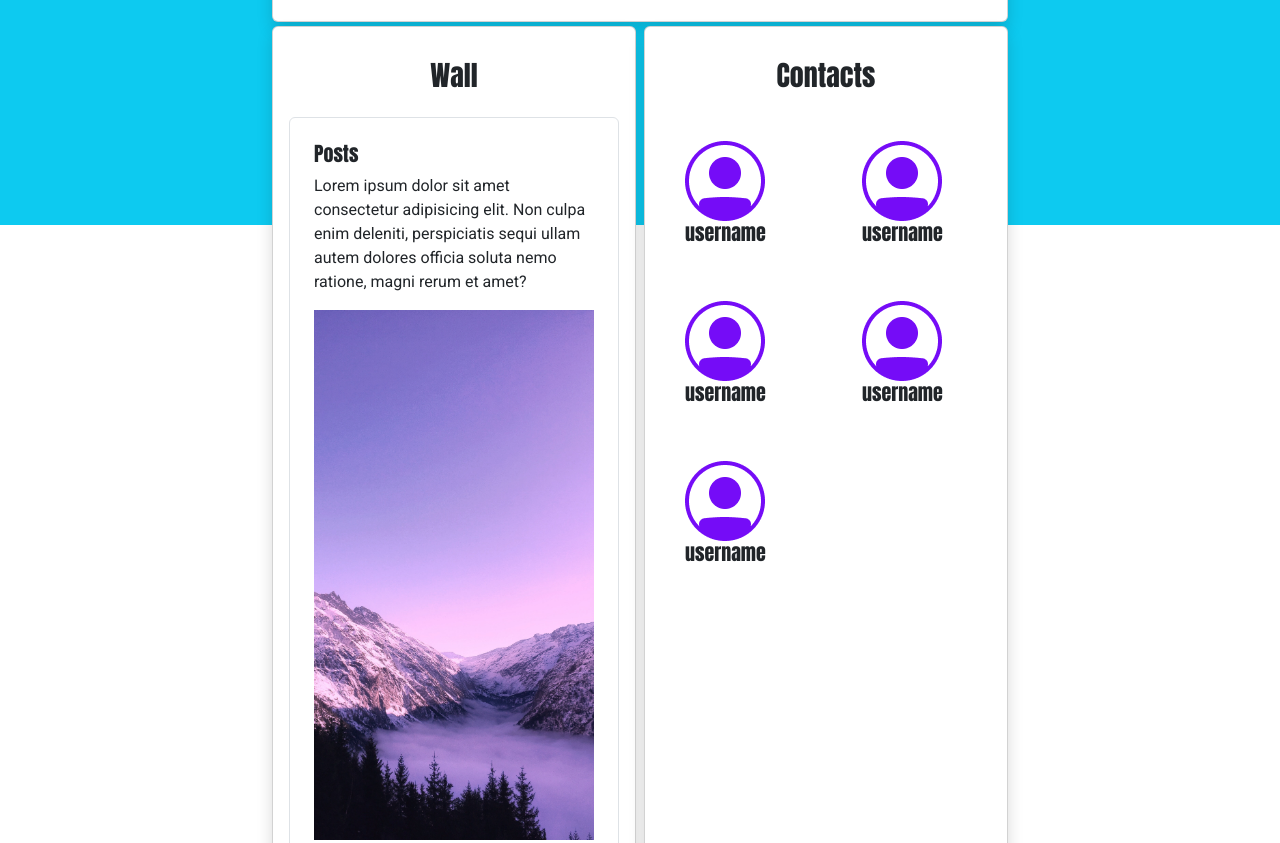
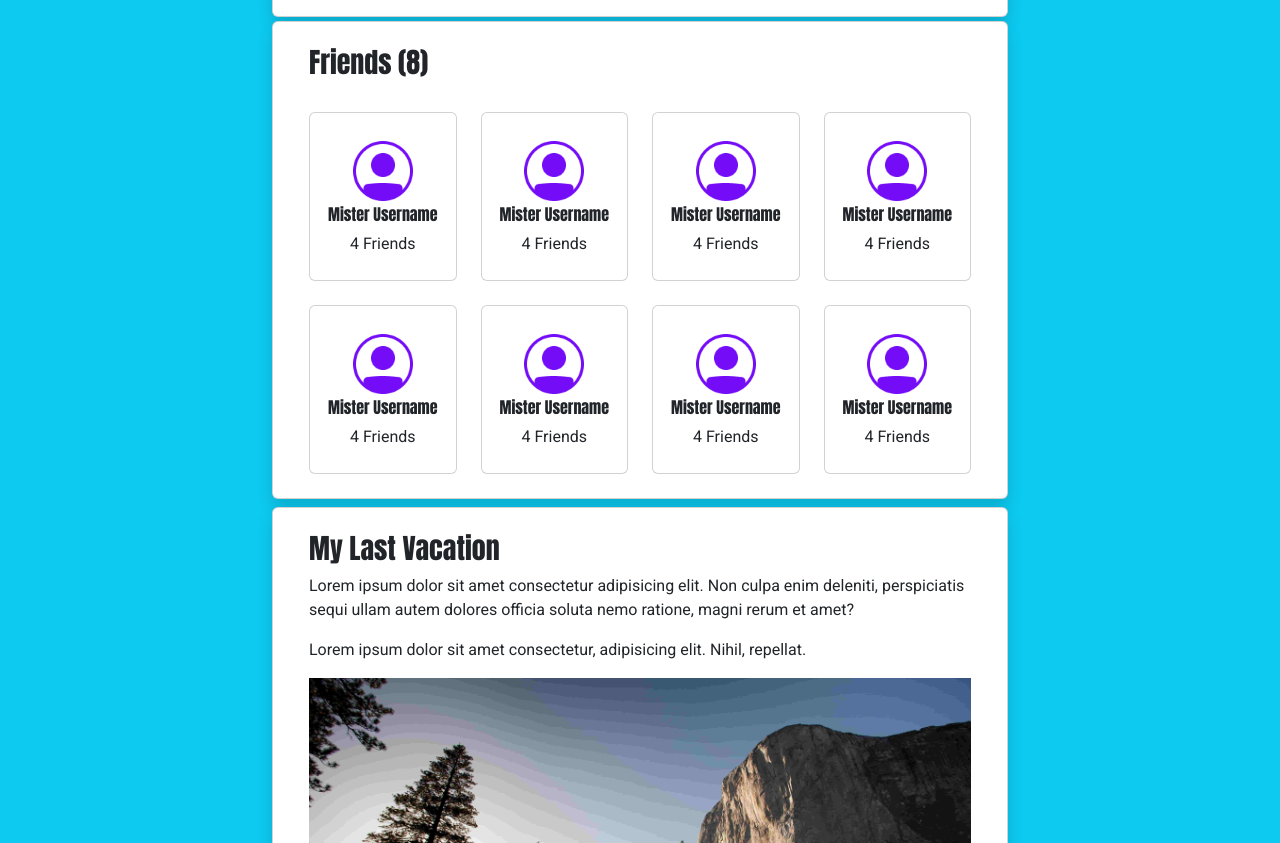
Before and after one commit to ddyrnes/bootstrap-sass-testing, a website: page profile.html in a window 1280 px wide. Shown: the part 575-1418 px from the top of the page. Drawn offline with nearby package versions, Linux system fonts and the light colour scheme.

```diff
--- a/profile.html
+++ b/profile.html
@@ -9,7 +9,7 @@
     <script defer src="/node_modules/bootstrap/dist/js/bootstrap.bundle.min.js"></script>
     <title>Bootstrap</title>
   </head>
-  <body>
+  <body class="bg-info">
     <nav class="navbar navbar-expand-md bg-gradient bg-light">
       <div class="container">
         <a href="#" class="navbar-brand col-2"
@@ -94,50 +94,96 @@
         <div class="row justify-content-center">
           <div class="col-lg-8 mt-1">
             <div class="row m-0 gap-2">
-              <div class="card shadow col-md col-xs-12 p-3">
-                <h3 class="text-center p-3">Wall</h3>
-                <div class="border rounded p-4">
-                  <h5>Posts</h5>
+              <div class="card shadow">
+                <h3 class="p-4">Friends (8)</h3>
+                <div class="row px-4">
+                  <div class="col-6 col-sm-4 col-md-3">
+                    <div class="card align-items-center py-4 mb-4">
+                      <img src="/images/profile-img.png" alt="Example Img" class="img-fluid m-1" width="60px" />
+                      <h5 class="text-center">Mister Username</h5>
+                      <div>4 Friends</div>
+                    </div>
+                  </div>
+                  <div class="col-6 col-sm-4 col-md-3">
+                    <div class="card align-items-center py-4 mb-4">
+                      <img src="/images/profile-img.png" alt="Example Img" class="img-fluid m-1" width="60px" />
+                      <h5 class="text-center">Mister Username</h5>
+                      <div>4 Friends</div>
+                    </div>
+                  </div>
+                  <div class="col-6 col-sm-4 col-md-3">
+                    <div class="card align-items-center py-4 mb-4">
+                      <img src="/images/profile-img.png" alt="Example Img" class="img-fluid m-1" width="60px" />
+                      <h5 class="text-center">Mister Username</h5>
+                      <div>4 Friends</div>
+                    </div>
+                  </div>
+                  <div class="col-6 col-sm-4 col-md-3">
+                    <div class="card align-items-center py-4 mb-4">
+                      <img src="/images/profile-img.png" alt="Example Img" class="img-fluid m-1" width="60px" />
+                      <h5 class="text-center">Mister Username</h5>
+                      <div>4 Friends</div>
+                    </div>
+                  </div>
+                  <div class="col-6 col-sm-4 col-md-3">
+                    <div class="card align-items-center py-4 mb-4">
+                      <img src="/images/profile-img.png" alt="Example Img" class="img-fluid m-1" width="60px" />
+                      <h5 class="text-center">Mister Username</h5>
+                      <div>4 Friends</div>
+                    </div>
+                  </div>
+                  <div class="col-6 col-sm-4 col-md-3">
+                    <div class="card align-items-center py-4 mb-4">
+                      <img src="/images/profile-img.png" alt="Example Img" class="img-fluid m-1" width="60px" />
+                      <h5 class="text-center">Mister Username</h5>
+                      <div>4 Friends</div>
+                    </div>
+                  </div>
+                  <div class="col-6 col-sm-4 col-md-3">
+                    <div class="card align-items-center py-4 mb-4">
+                      <img src="/images/profile-img.png" alt="Example Img" class="img-fluid m-1" width="60px" />
+                      <h5 class="text-center">Mister Username</h5>
+                      <div>4 Friends</div>
+                    </div>
+                  </div>
+                  <div class="col-6 col-sm-4 col-md-3">
+                    <div class="card align-items-center py-4 mb-4">
+                      <img src="/images/profile-img.png" alt="Example Img" class="img-fluid m-1" width="60px" />
+                      <h5 class="text-center">Mister Username</h5>
+                      <div>4 Friends</div>
+                    </div>
+                  </div>
+                </div>
+              </div>
+              <div class="card shadow p-4">
+                <div class="container">
+                    <h3>My Last Vacation</h3>
                     <p>
                     Lorem ipsum dolor sit amet consectetur adipisicing elit. Non culpa enim deleniti, perspiciatis sequi
                     ullam autem dolores officia soluta nemo ratione, magni rerum et amet?
                     </p>
-                  <img src="/images/body_background.jpg" alt="Example Img" class="img-fluid" />
+                    <p>Lorem ipsum dolor sit amet consectetur, adipisicing elit. Nihil, repellat.</p>
+                    <img src="/images/nature1.jpg" alt="Example Img" class="img-fluid"/>
                 </div>
                 </div>
-
-              <div class="card shadow col-md col-xs-12 p-3">
-                <div class="row">
-                  <h3 class="text-center p-3">Contacts</h3>
-                  <div class="col-6">
-                    <div class="p-4">
-                      <img src="/images/profile-img.png" alt="Example Img" class="img-fluid" width="80px" />
-                      <h5>username</h5>
+              <div class="card shadow p-4">
+                <div class="container">
+                    <h3>Amazing Nature</h3>
+                    <p>
+                    Lorem ipsum dolor sit amet consectetur adipisicing elit. Eos officiis quasi odit tempora cum enim labore ab dignissimos perspiciatis quo quos nobis omnis illum, quod praesentium dicta ad aut? Quaerat fugit quis illum.
+                    </p>
+                    <p>Lorem ipsum dolor sit amet consectetur.</p>
+                    <img src="/images/nature2.jpg" alt="Example Img" class="img-fluid"/>
                 </div>
                 </div>
-                  <div class="col-6">
-                    <div class="p-4">
-                      <img src="/images/profile-img.png" alt="Example Img" class="img-fluid" />
-                      <h5>username</h5>
-                    </div>
-                  </div>
-                  <div class="col-6">
-                    <div class="p-4">
-                      <img src="/images/profile-img.png" alt="Example Img" class="img-fluid" />
-                      <h5>username</h5>
-                    </div>
-                  </div>
-                  <div class="col-6">
-                    <div class="p-4">
-                      <img src="/images/profile-img.png" alt="Example Img" class="img-fluid" />
-                      <h5>username</h5>
-                    </div>
-                  </div>
-                  <div class="col-6">
-                    <div class="p-4">
-                      <img src="/images/profile-img.png" alt="Example Img" class="img-fluid" />
-                      <h5>username</h5>
-                    </div>
+              <div class="card shadow p-4">
+                <div class="container">
+                    <h3>Sunset</h3>
+                    <p>
+                    Lorem ipsum dolor sit amet consectetur adipisicing elit. Eos officiis quasi odit tempora cum enim labore ab dignissimos perspiciatis quo quos nobis omnis illum, quod praesentium dicta ad aut? Quaerat fugit quis illum.
+                    </p>
+                    <p>Lorem ipsum dolor sit amet consectetur.</p>
+                    <img src="/images/nature3.jpg" alt="Example Img" class="img-fluid"/>
                 </div>
                 </div>
               </div>
--- a/styles/scss/styles.scss
+++ b/styles/scss/styles.scss
@@ -13,6 +13,9 @@
 h5,
 h6 {
   font-family: "Anton", sans-serif;
+}
+h5 {
+  font-size: 1rem;
 }
 nav {
   z-index: 1;
```
Also changed, not shown: images/nature1.jpg (added), images/nature2.jpg (added), images/nature3.jpg (added), images/nature4.jpg (added), styles/css/styles.css, 1 other file. Lines whose indentation alone changed are shown as unchanged.
